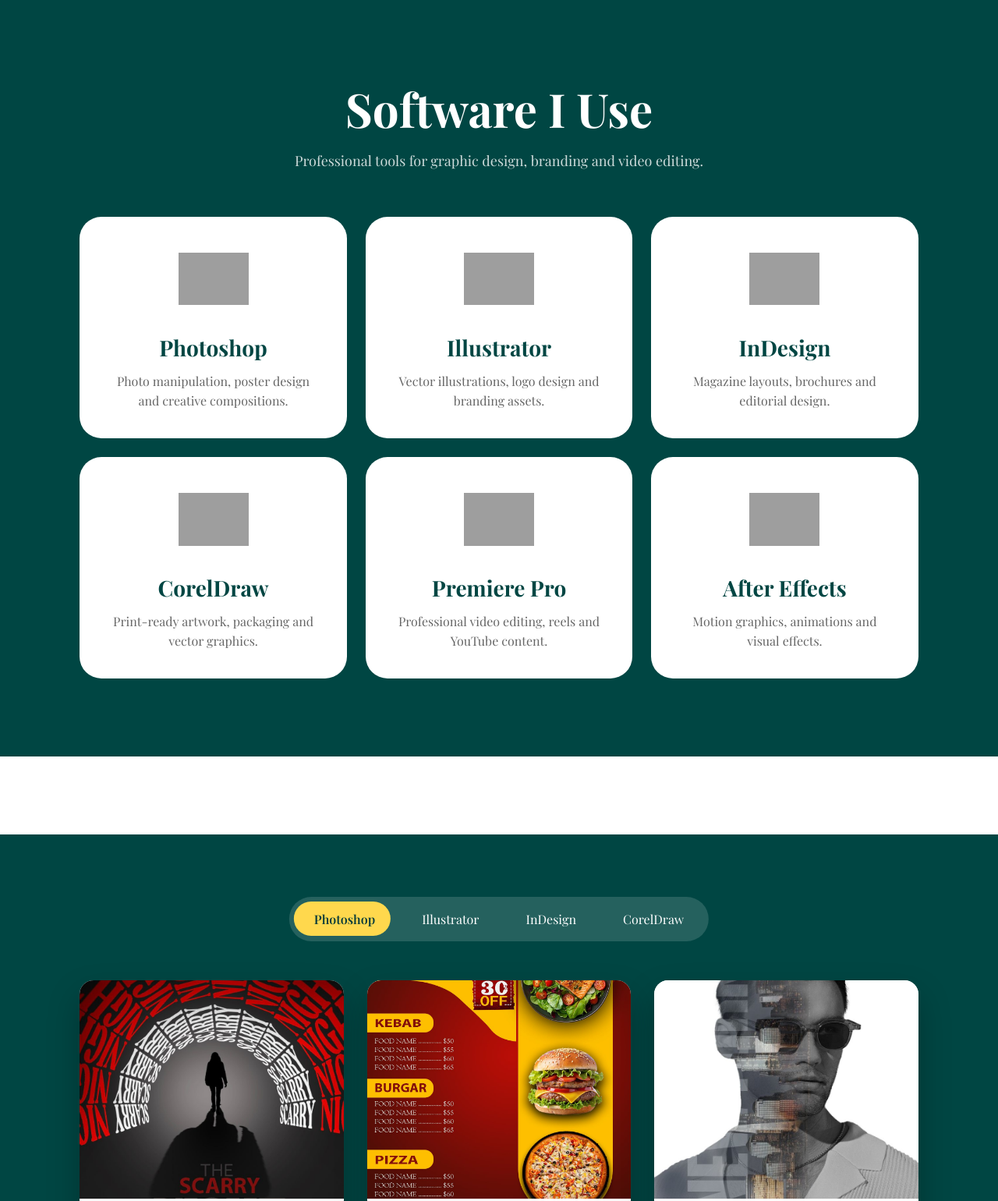
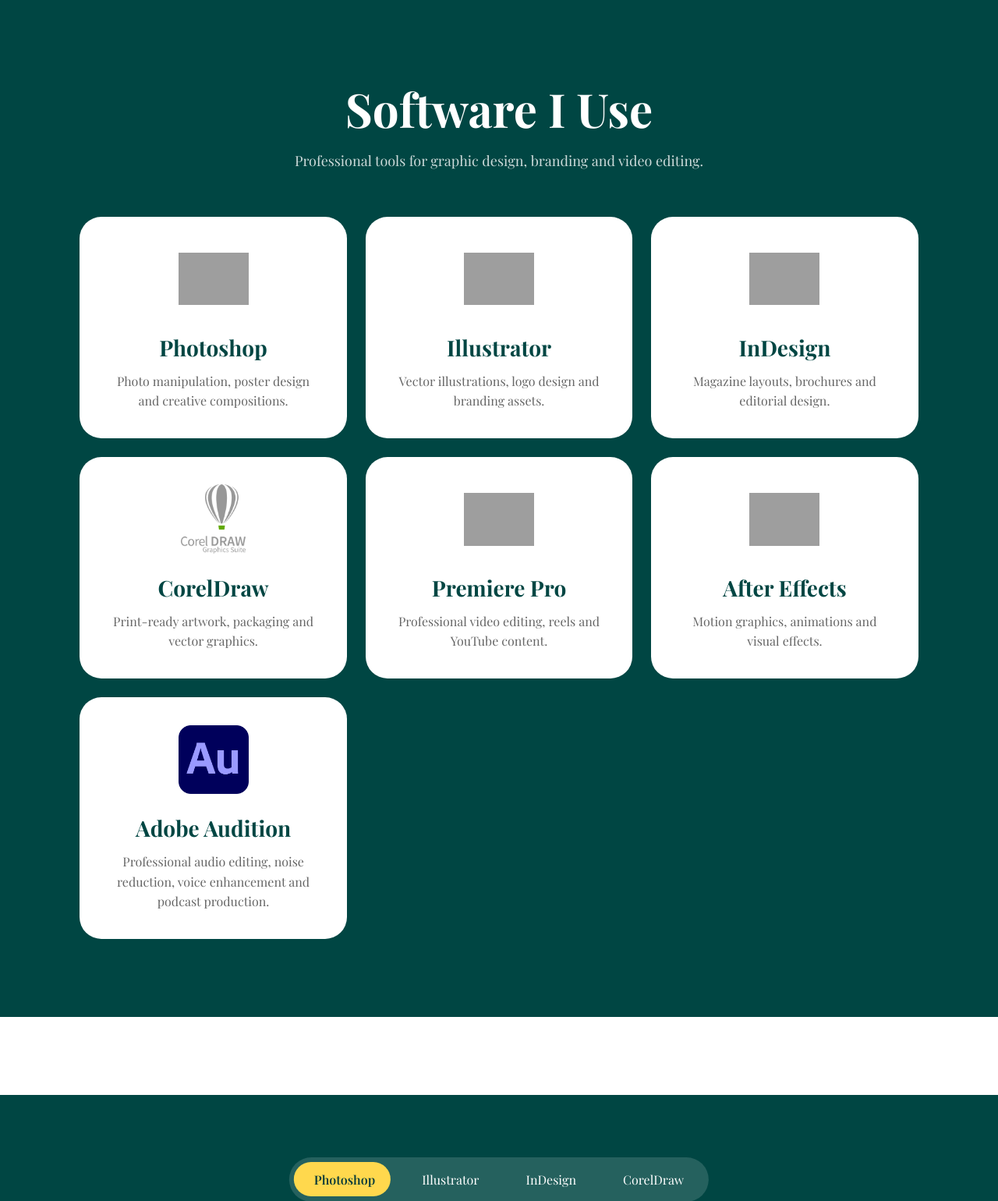
Before and after one commit to nayab-ali/laraib-portfolio, a Flask app: page / in a window 1280 px wide. Shown: the part 2043-3583 px from the top of the page at 78% size. Run offline with Flask 3, Linux system fonts and the light colour scheme; parts of the project's set-up code (start-up, migrations or seed data) failed here and were passed over; some libraries are stand-ins or nearby versions; some web fonts are replaced; grey boxes are pictures that could not be loaded.

Commit message:
Add Adobe Audition

```diff
--- a/templates/index.html
+++ b/templates/index.html
@@ -174,7 +174,7 @@
 
             <div class="software-card">
                 <div class="software-image">
-                    <img src="https://upload.wikimedia.org/wikipedia/commons/7/76/CorelDRAW_2020_logo.svg" alt="CorelDraw">
+                    <img src="../static/images/CorelDraw_logo.svg.png" alt="CorelDraw">
                 </div>
                 <h3>CorelDraw</h3>
                 <p>Print-ready artwork, packaging and vector graphics.</p>
@@ -194,6 +194,14 @@
                 </div>
                 <h3>After Effects</h3>
                 <p>Motion graphics, animations and visual effects.</p>
+            </div>
+
+            <div class="software-card">
+                <div class="software-image">
+                    <img src="../static/images/Adobe_Audition_CC_icon_(2020).svg.png" alt="After Effects">
+                </div>
+                <h3>Adobe Audition</h3>
+                <p>Professional audio editing, noise reduction, voice enhancement and podcast production.</p>
             </div>
 
         </div>
```
Also changed, not shown: static/images/Adobe_Audition_CC_icon_(2020).svg.png (added), static/images/CorelDraw_logo.svg.png (added).
